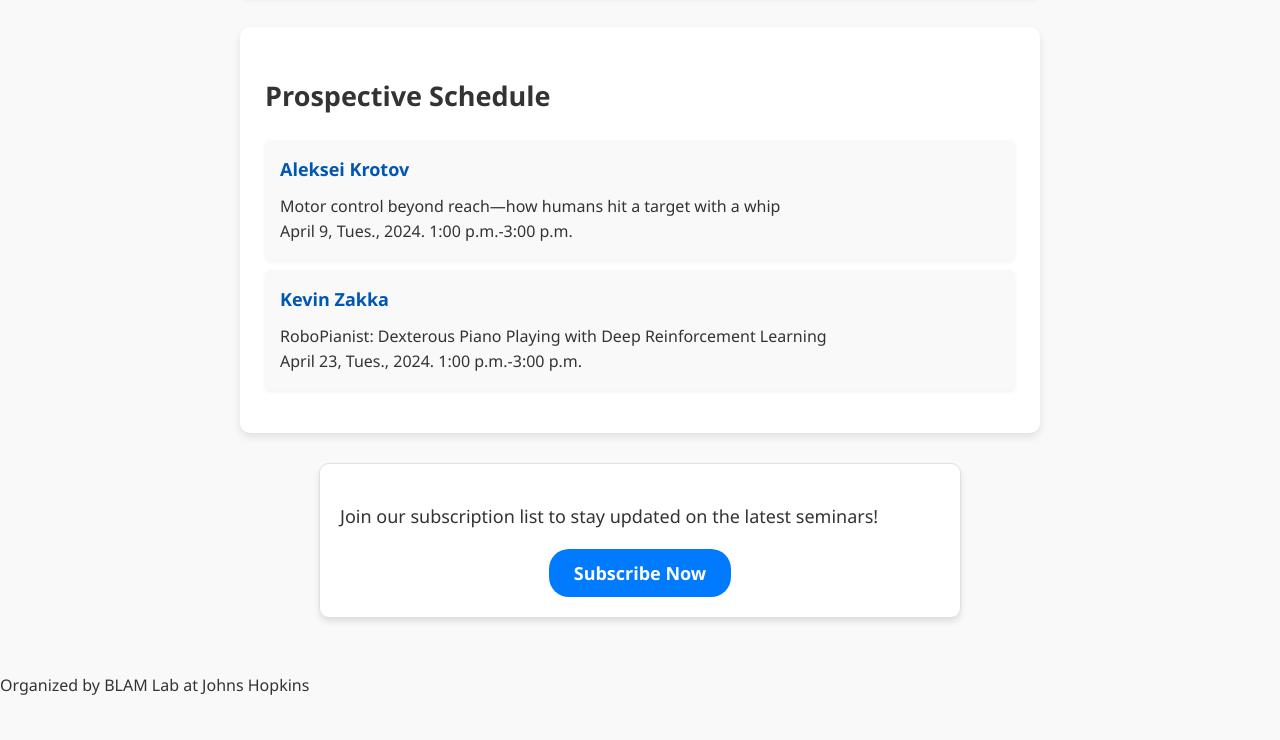
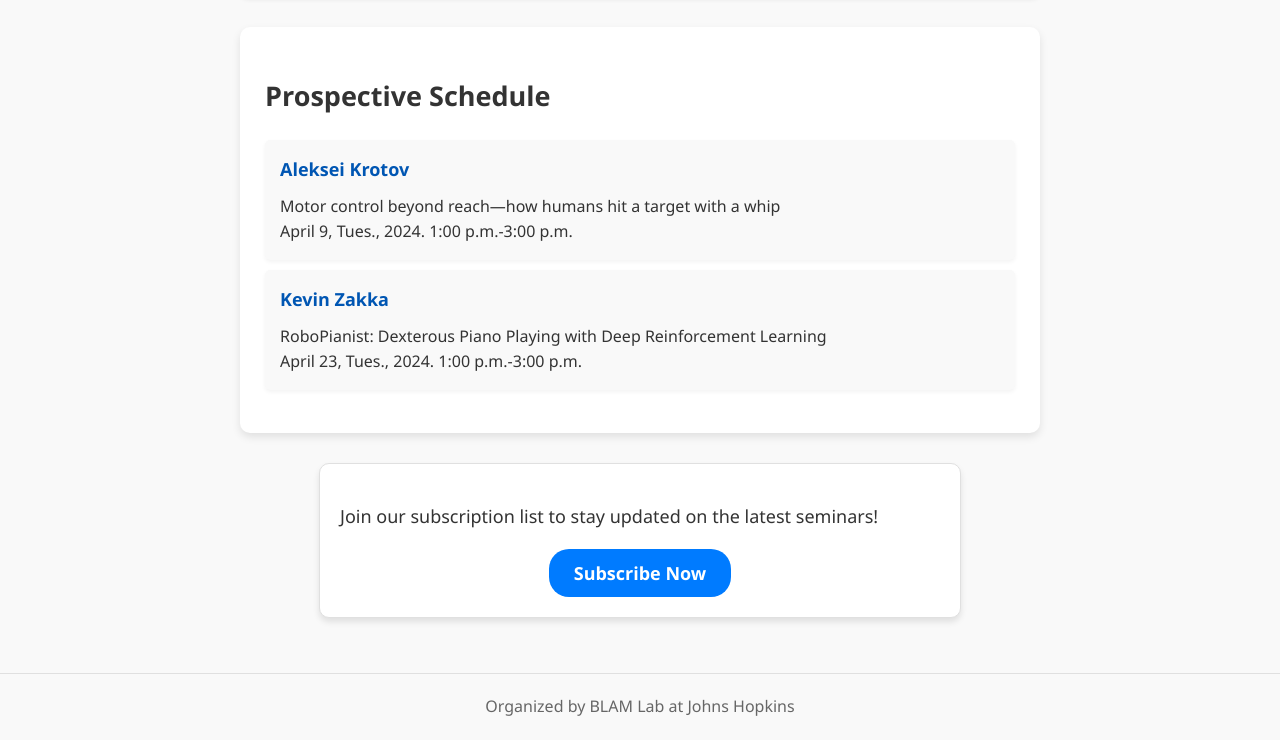
Before and after one commit to SkillSeminar/SkillSeminar.github.io, a plain HTML site: page index.html in a window 1280 px wide. Shown: the part 445-1185 px from the top of the page. Before the commit the page ends 1144 px from the top, so only its background shows below. Drawn offline with Linux system fonts and the light colour scheme.

Commit message:
footer works locally

```diff
--- a/index.html
+++ b/index.html
@@ -40,8 +40,8 @@
     <a href="" class="subscribe-button">Subscribe Now</a>
     </div>
     </main>
-    <last_section>
+    </body>
+    <footer>
     Organized by BLAM Lab at Johns Hopkins
-    </last_section>
-    </body>
+    </footer>
 </html>
--- a/style.css
+++ b/style.css
@@ -153,7 +153,7 @@ p {
     font-size: 16px; /* Appropriate font size for readability */
 }
 
-#last_section {
+footer {
     text-align: center; /* Centers the text */
     padding: 20px; /* Adds padding for spacing */
     margin-top: 10px; /* Separates the footer from content above */
```
